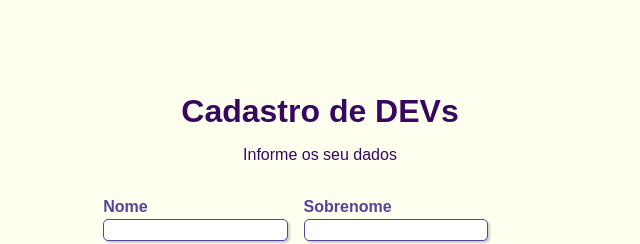
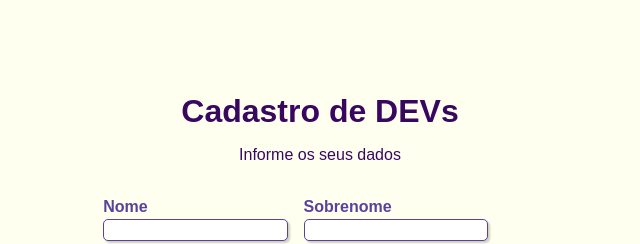
Before and after one commit to ivannatech/formularios-com-html-e-css, a plain HTML site: page index.html in a window 1280 px wide. Shown: the top 244 px of the page, 320-960 px from the left. Drawn offline with Linux system fonts and the light colour scheme.

Commit message:
fix: Ajusta texto do subtítulo da página inicial

```diff
--- a/index.html
+++ b/index.html
@@ -16,7 +16,7 @@
     <header>
         <div>
             <h1 id="titulo">Cadastro de DEVs</h1>
-            <p id="subtitulo">Informe os seu dados</p>
+            <p id="subtitulo">Informe os seus dados</p>
             <br>
         </div>
     </header>
```
